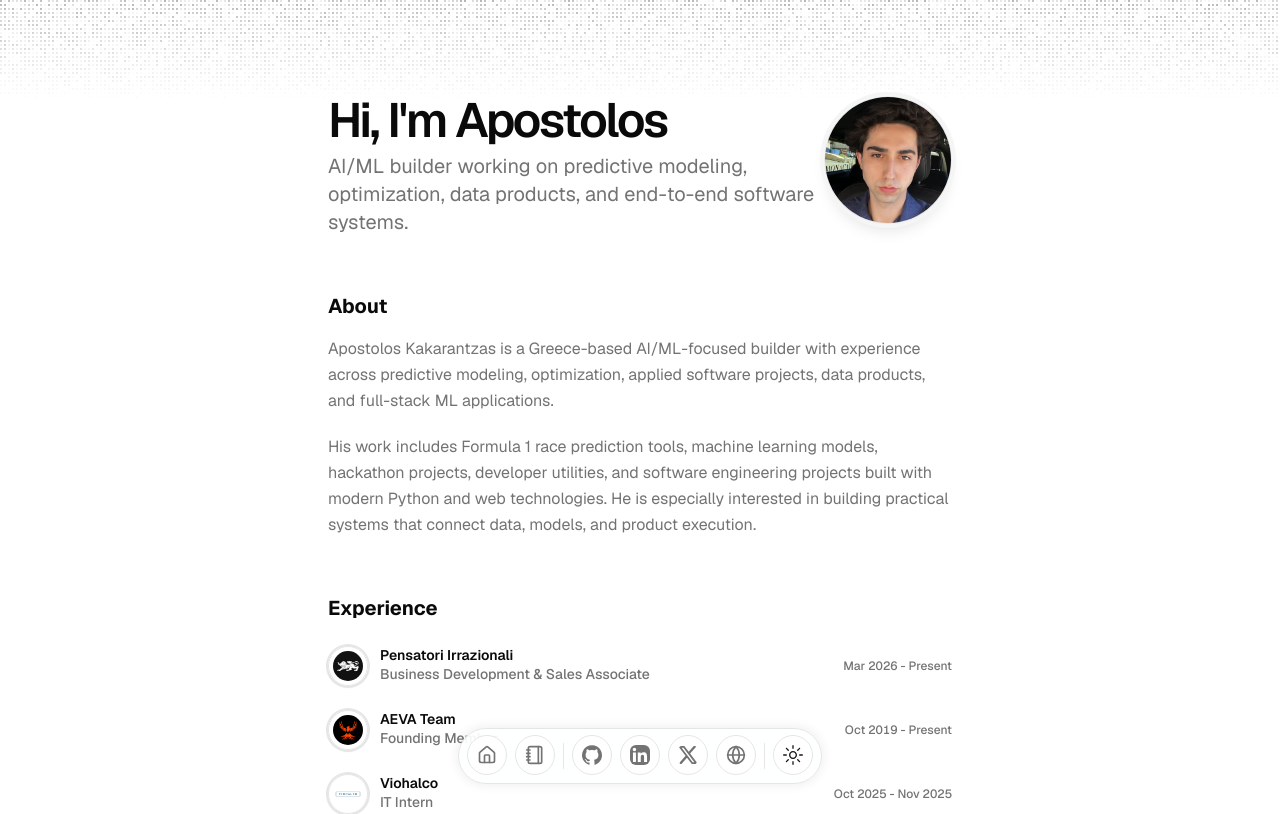
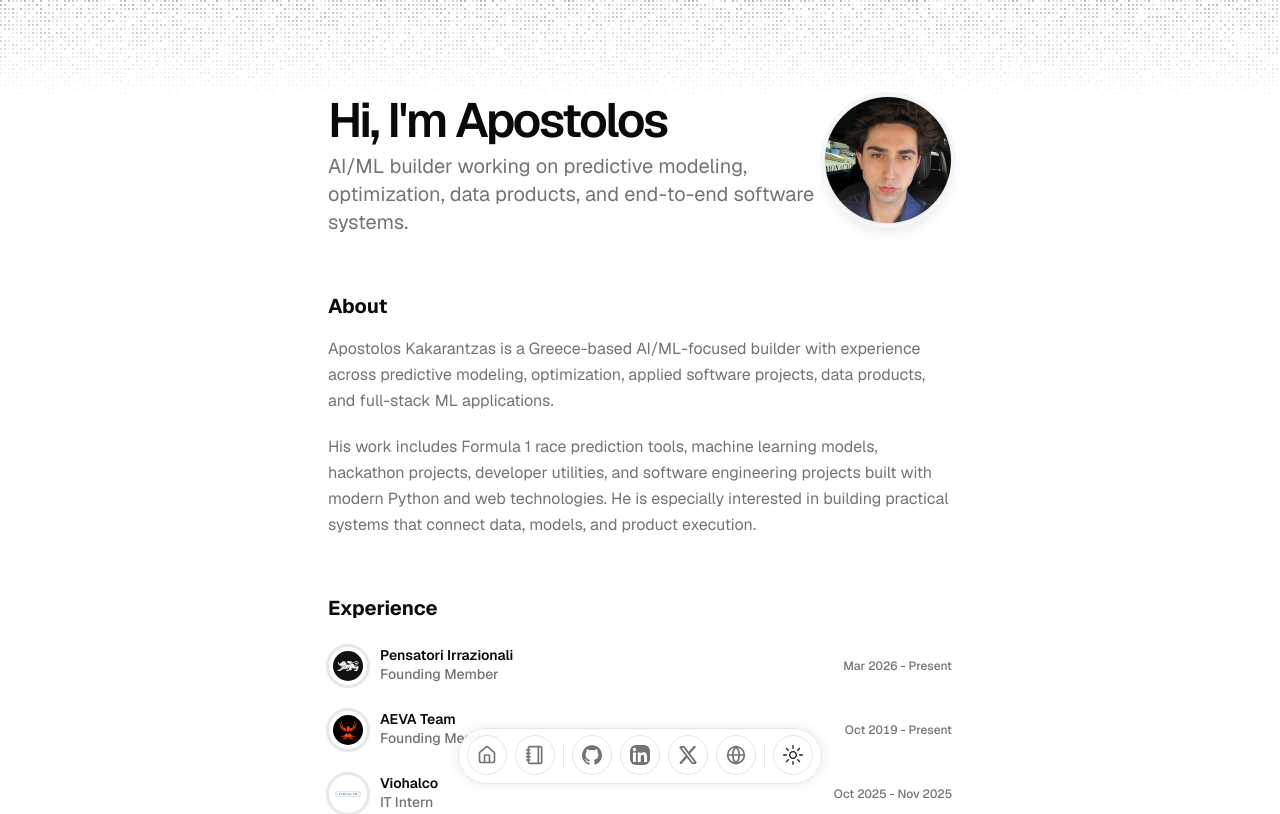
Before and after one commit to akakarantzas/website, a Next.js app: page / in a window 1280 px wide. Shown: the top 814 px of the page. Built offline with nearby package versions, Linux system fonts and the light colour scheme.

Commit message:
Update Pensatori experience title

```diff
--- a/src/data/resume.tsx
+++ b/src/data/resume.tsx
@@ -101,7 +101,7 @@ export const DATA = {
       href: "https://pensatori-irrazionali.com/",
       badges: [],
       location: "International",
-      title: "Business Development & Sales Associate",
+      title: "Founding Member",
       logoUrl: "/pensatori.jpg",
       start: "Mar 2026",
       end: "Present",
```
